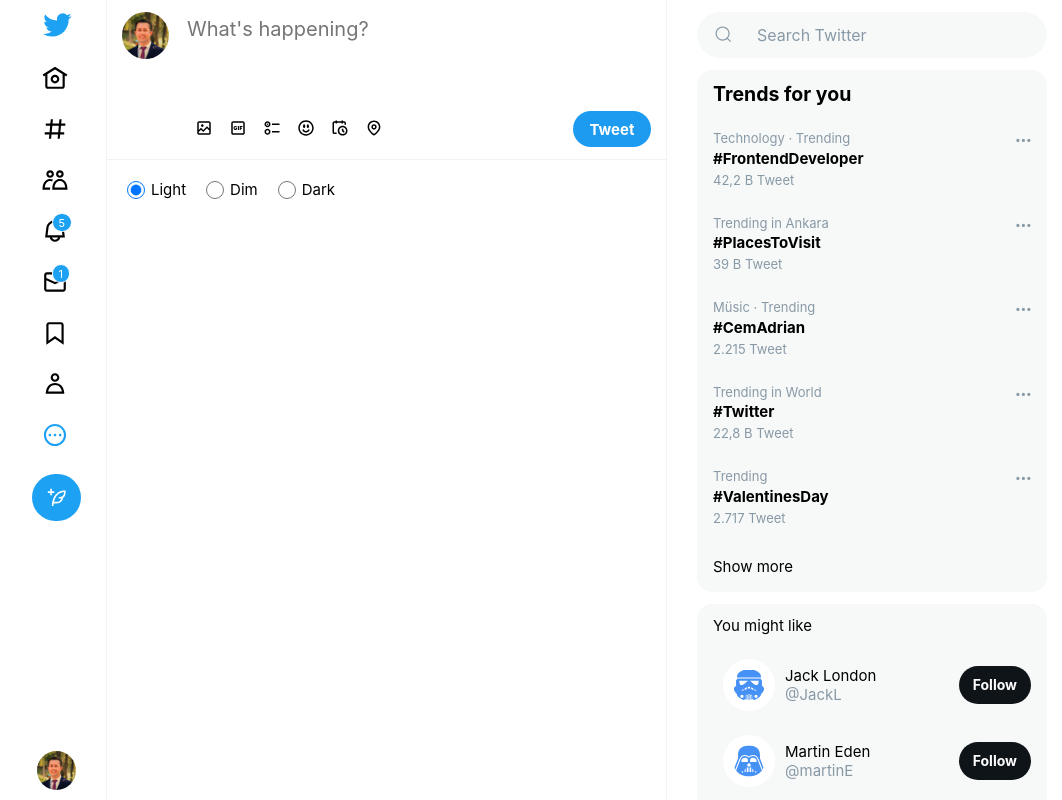
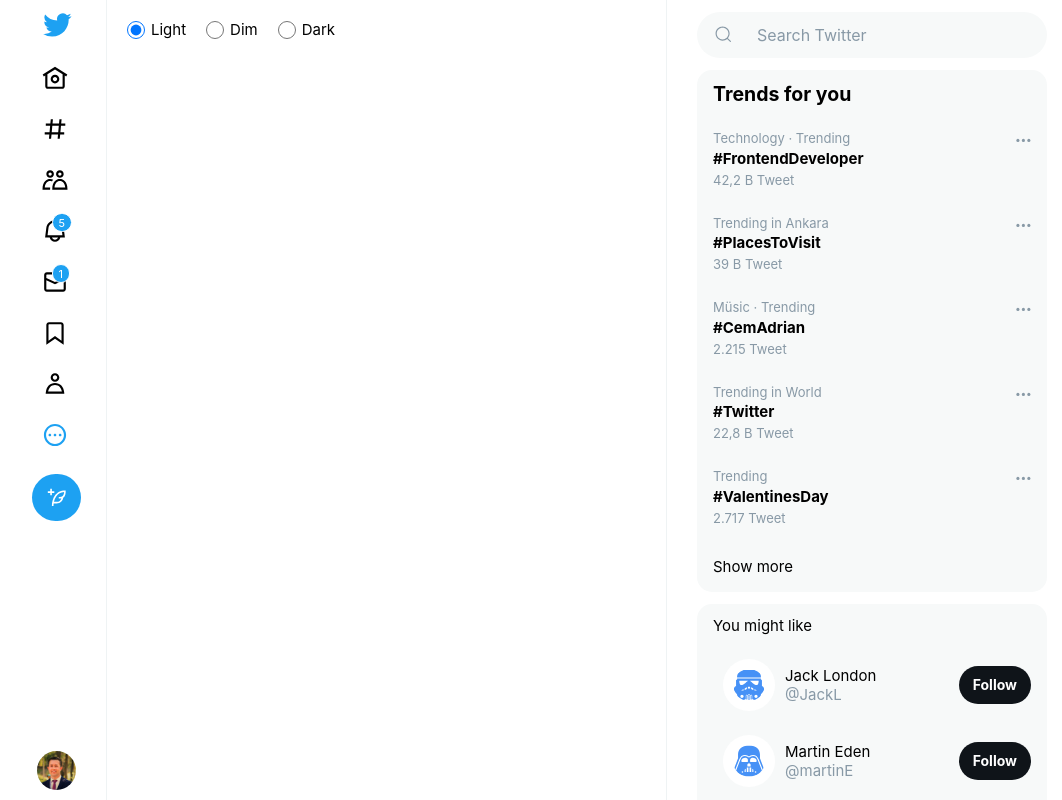
Before and after one commit to haydogdu1990/twitter-web-clone-react, a Next.js app in the folder my-app/: page /more in a window 1280 px wide. Shown: the top 800 px of the page, without its empty margins (103-1165 px from the left). Built offline with nearby package versions, Linux system fonts and the light colour scheme.

Commit message:
Update layout.js

```diff
--- a/my-app/components/layout.js
+++ b/my-app/components/layout.js
@@ -16,10 +16,7 @@ function Layout({ children }) {
     <div className={cn(styles.layout)}>
       <Sidebar flat={size.width < CONST.DESTOP_SIZE}>sidebar</Sidebar>
 
-      <Main>
-        <TweetSend/>
-        {children}
-     </Main>
+      <Main>{children}</Main>
 
       {size.width > CONST.TABLET_SIZE && (
         <Extra>
```
